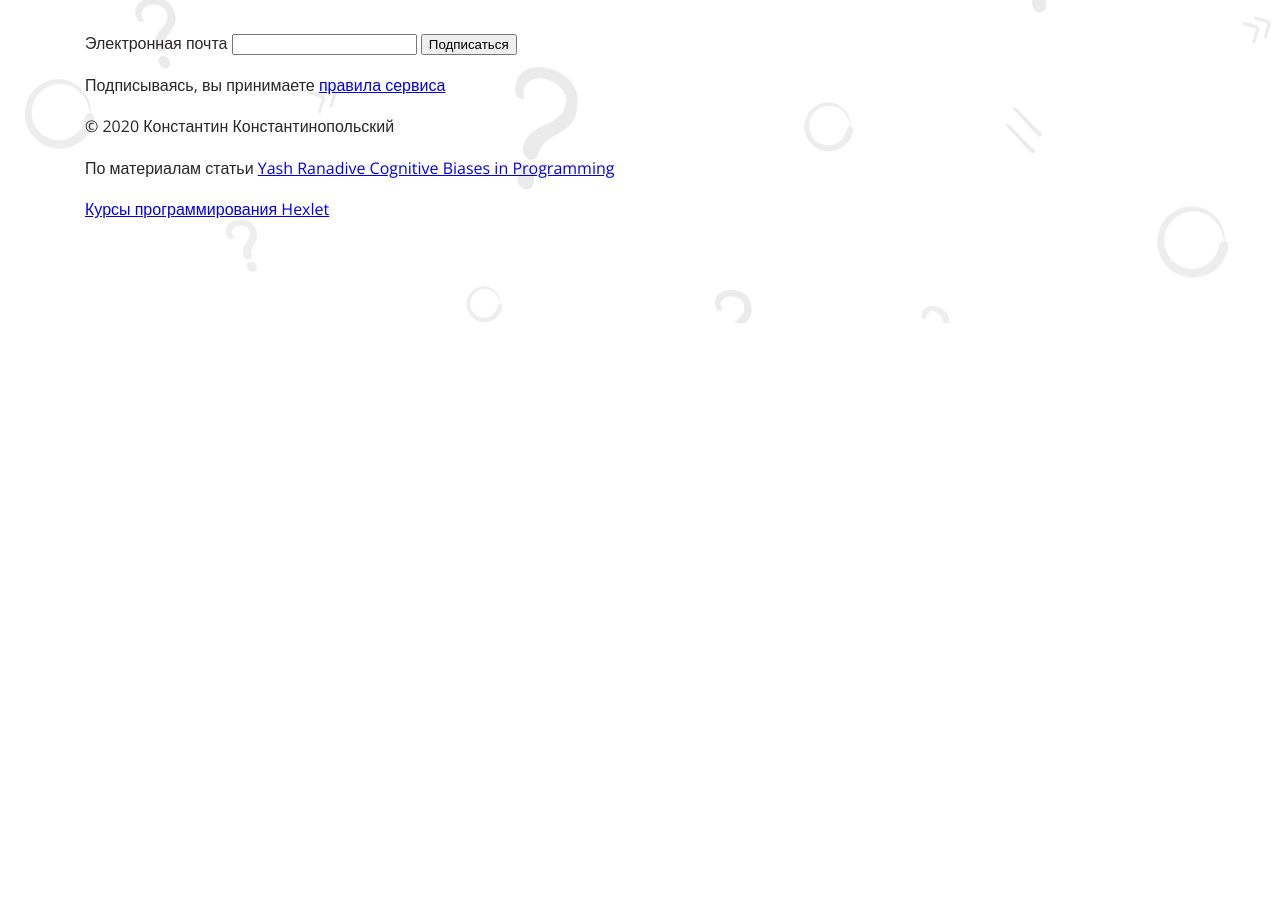
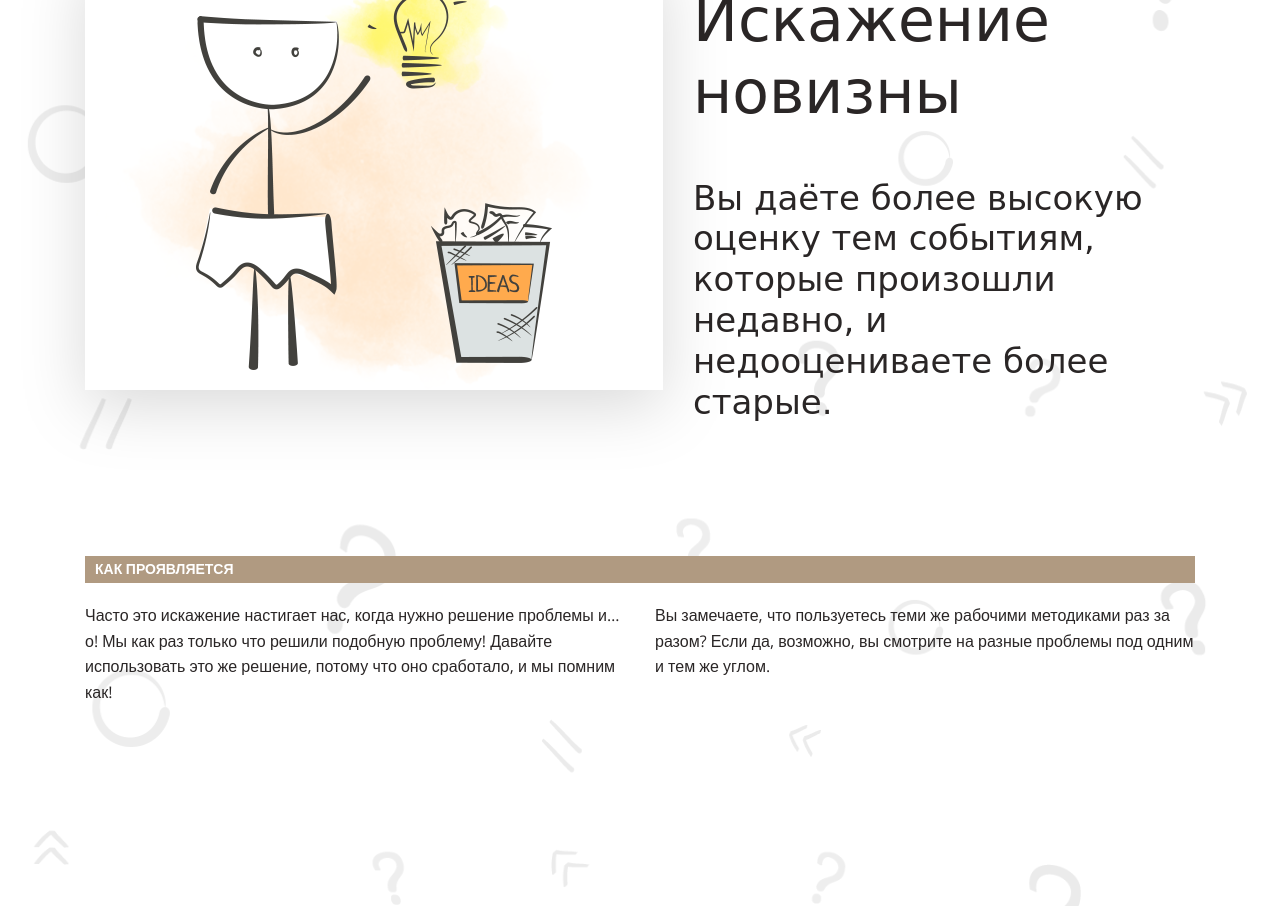
Before and after one commit to isatalkin/layout-designer-project-lvl1, a website: page src/index.html in a window 1280 px wide. Shown: the part 4938-5844 px from the top of the page. Before the commit the page ends 5261 px from the top, so only its background shows below. Drawn offline with nearby package versions, Linux system fonts and the light colour scheme; a web font is replaced by a local one.

Commit message:
Add distortion-of-novelty section

```diff
--- a/src/index.html
+++ b/src/index.html
@@ -43,7 +43,7 @@
           <h3 class="color-primary">Преждевременная оптимизация</h3>
           <p>Вы оптимизируете что-то задолго до того, как в этом появляется необходимость.</p>
         </a>
-        <a href="#" class="navigation-link flex-item">
+        <a href="#distortion-of-novelty" class="navigation-link flex-item">
           <p class="navigation-number">3</p>
           <h3 class="color-primary">Искажение новизны</h3>
           <p>Вы даёте более высокую оценку тем событиям, которые произошли недавно, и недооцениваете более старые.</p>
@@ -90,6 +90,21 @@
         </div>
       </div>
     </section>
+    <section class="section" id="distortion-of-novelty">
+      <div class="container">
+        <div class="section-header">
+          <img class="float-left" src="images/3.png" width="578" height="434" alt="Искажение новизны">
+          <a href="#navigation" class="breadcrumb">Когнитивные искажения</a>
+          <h2>Искажение новизны</h2>
+          <p>Вы даёте более высокую оценку тем событиям, которые произошли недавно, и недооцениваете более старые.</p>
+        </div>
+        <h3 class="section-hr">Как проявляется</h3>
+        <div class="cols-2">
+          <p>Часто это искажение настигает нас, когда нужно решение проблемы и… о! Мы как раз только что решили подобную проблему! Давайте использовать это же решение, потому что оно сработало, и мы помним как!</p>
+          <p>Вы замечаете, что пользуетесь теми же рабочими методиками раз за разом? Если да, возможно, вы смотрите на разные проблемы под одним и тем же углом.</p>
+        </div>
+      </div>
+    </section>
   </main>
 
   <footer class="section">
--- a/src/styles/style.css
+++ b/src/styles/style.css
@@ -131,8 +131,8 @@ h4 {
 
 .section-header p {
   font-size: 34px;
+  font-family: Neucha, cursive;
   line-height: 1.2em;
-  font-family: Neucha, cursive;
 }
 
 .section-hr {
@@ -141,6 +141,7 @@ h4 {
   padding: 5px 10px;
 
   color: var(--white);
+  font-weight: bold;
   font-size: 14px;
   font-family: "Open Sans", sans-serif;
   text-transform: uppercase;
```
